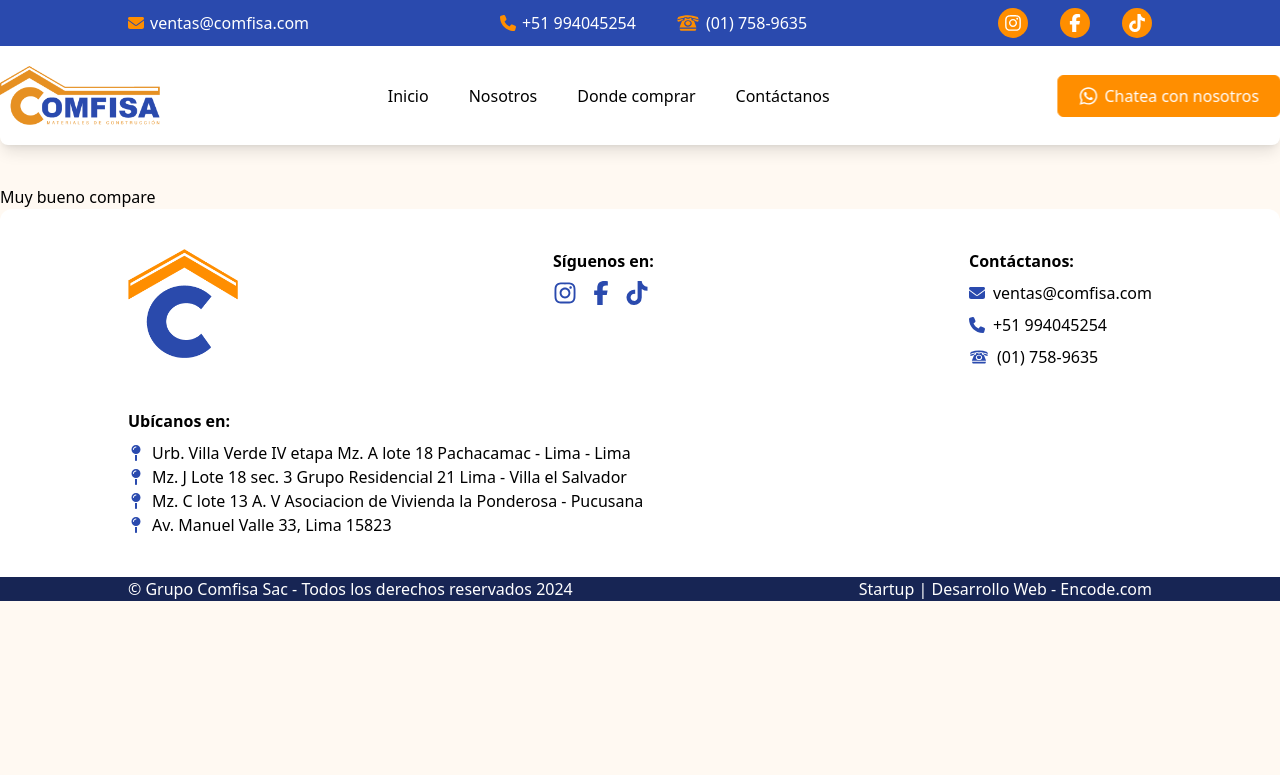
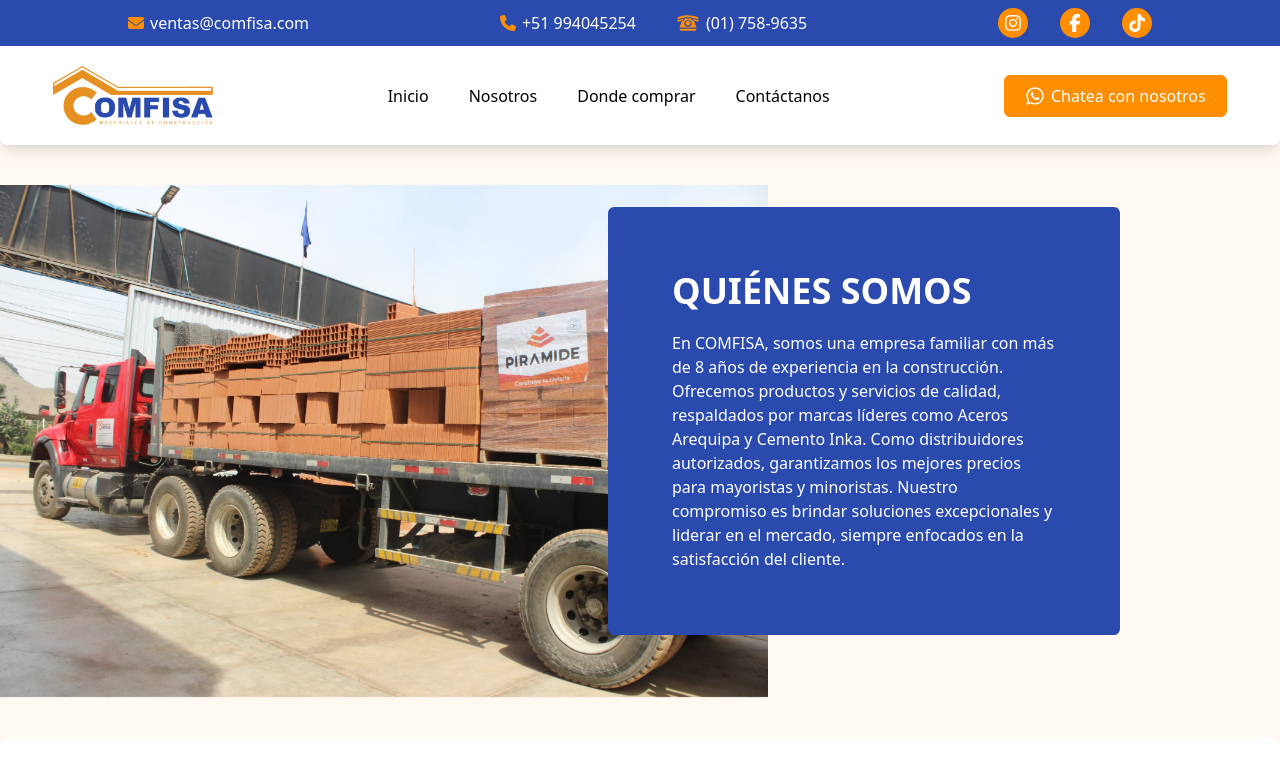
Before and after one commit to MiguelGuevara25/grupo-comfisa, a Next.js app: page /nosotros in a window 1280 px wide. Shown: the top 775 px of the page. Built offline with nearby package versions, Linux system fonts and the light colour scheme.

Commit message:
modal navbar completed and first part at about us page

```diff
--- a/src/app/layout.tsx
+++ b/src/app/layout.tsx
@@ -2,6 +2,7 @@ import type { Metadata } from "next";
 import localFont from "next/font/local";
 import Header from "@/components/Header";
 import Footer from "@/components/Footer";
+import { ReactNode } from "react";
 import "./globals.css";
 import "animate.css";
 
@@ -17,14 +18,15 @@ const geistMono = localFont({
 });
 
 export const metadata: Metadata = {
-  title: "Grupo Comfisa SAC",
-  description: "Generated by create next app",
+  title: `Grupo Comfisa SAC`,
+  description:
+    "Empresa de venta de materiales de construcción a por mayor y menor",
 };
 
 export default function RootLayout({
   children,
 }: Readonly<{
-  children: React.ReactNode;
+  children: ReactNode;
 }>) {
   return (
     <html lang="es">
--- a/src/app/nosotros/page.tsx
+++ b/src/app/nosotros/page.tsx
@@ -1,7 +1,25 @@
 export default function NosotrosPage() {
   return (
-    <div>
-      <h1>Muy bueno compare</h1>
+    <div className="mb-10 flex flex-col items-center lg:flex-row">
+      <div className="animate__fadeInLeft animate__animated lg:basis-3/5">
+        <img src="/photoAboutUs.jpg" alt="Foto sobre nosotros" />
+      </div>
+
+      <div className="animate__fadeInRight animate__animated mx-auto -mt-10 w-4/5 space-y-5 rounded-md bg-blue-comfisa p-10 text-white lg:-ml-20 lg:basis-2/5 lg:px-12 lg:py-8 xl:-ml-40 xl:p-16">
+        <h2 className="text-2xl font-bold uppercase xl:text-4xl">
+          Quiénes Somos
+        </h2>
+
+        <p className="text-pretty text-sm xl:text-base">
+          En COMFISA, somos una empresa familiar con más de 8 años de
+          experiencia en la construcción. Ofrecemos productos y servicios de
+          calidad, respaldados por marcas líderes como Aceros Arequipa y Cemento
+          Inka. Como distribuidores autorizados, garantizamos los mejores
+          precios para mayoristas y minoristas. Nuestro compromiso es brindar
+          soluciones excepcionales y liderar en el mercado, siempre enfocados en
+          la satisfacción del cliente.
+        </p>
+      </div>
     </div>
   );
 }
--- a/src/app/page.tsx
+++ b/src/app/page.tsx
@@ -1,13 +1,22 @@
 import Catalogo from "@/components/Catalogo";
 import Locales from "@/components/Locales";
 import Prueba from "@/components/Prueba";
+import { FaWhatsapp } from "react-icons/fa6";
 
 export default function Home() {
   return (
-    <div>
+    <main>
       <Prueba />
       <Catalogo />
       <Locales />
-    </div>
+
+      <a
+        href="https://wa.me/+51994045254"
+        target="_blank"
+        className="animate__animated animate__bounce animate__infinite fixed bottom-8 right-8 z-50 rounded-full bg-green-400 p-3 text-5xl text-white lg:hidden"
+      >
+        <FaWhatsapp />
+      </a>
+    </main>
   );
 }
--- /dev/null
+++ b/src/components/ModalNavbar.tsx
@@ -0,0 +1,68 @@
+import { links } from "@/data";
+import Image from "next/image";
+import Link from "next/link";
+import { FaFacebookF, FaInstagram, FaTiktok, FaXmark } from "react-icons/fa6";
+
+type ModalNavbarProps = {
+  handleCloseNavbarModal: () => void;
+  isClosing: boolean;
+};
+
+export default function ModalNavbar({
+  handleCloseNavbarModal,
+  isClosing,
+}: ModalNavbarProps) {
+  return (
+    <section
+      className={`animate__animated ${isClosing ? "animate__fadeOut" : "animate__fadeIn"} fixed inset-0 bg-black/50`}
+    >
+      <div
+        className={`${isClosing ? "animate__fadeOutRight" : "animate__fadeInRight"} animate__animated fixed right-0 top-0 flex h-full w-4/5 flex-col items-center justify-center gap-10 bg-white`}
+      >
+        <div className="absolute -left-3 top-10 w-max rounded-s-lg bg-blue-comfisa p-1 text-4xl text-white">
+          <FaXmark onClick={handleCloseNavbarModal} />
+        </div>
+
+        <div>
+          <a href="/">
+            <Image
+              width={110}
+              height={110}
+              src="/icoComfisa.png"
+              alt="Grupo Comfisa Sac"
+              onClick={handleCloseNavbarModal}
+            />
+          </a>
+        </div>
+
+        <ul className="flex flex-col gap-10 text-center">
+          {links.map(({ id, href, label }) => (
+            <li key={id}>
+              <Link
+                className="text-2xl transition-colors hover:text-orange-comfisa"
+                href={href}
+                onClick={handleCloseNavbarModal}
+              >
+                {label}
+              </Link>
+            </li>
+          ))}
+        </ul>
+
+        <ul className="flex items-center gap-8 text-white [&>li]:cursor-pointer [&>li]:rounded-full [&>li]:bg-orange-comfisa [&>li]:p-1.5 [&>li]:text-2xl">
+          <li>
+            <FaInstagram />
+          </li>
+
+          <li>
+            <FaFacebookF />
+          </li>
+
+          <li>
+            <FaTiktok />
+          </li>
+        </ul>
+      </div>
+    </section>
+  );
+}
--- a/src/components/Navbar.tsx
+++ b/src/components/Navbar.tsx
@@ -1,21 +1,62 @@
+"use client";
 import Link from "next/link";
+import { useEffect, useState } from "react";
+import { CgMenuMotion } from "react-icons/cg";
 import { FaWhatsapp } from "react-icons/fa6";
+import ModalNavbar from "./ModalNavbar";
+import { links } from "@/data";
 
 export default function Navbar() {
-  const links = [
-    { id: 1, href: "/", label: "Inicio" },
-    { id: 2, href: "/nosotros", label: "Nosotros" },
-    { id: 3, href: "/donde-comprar", label: "Donde comprar" },
-    { id: 4, href: "/contacto", label: "Contáctanos" },
-  ];
+  const [navbarModal, setNavbarModal] = useState(false);
+  const [isClosing, setIsClosing] = useState(false);
+
+  useEffect(() => {
+    if (navbarModal) {
+      document.body.classList.add("overflow-y-hidden");
+    } else {
+      document.body.classList.remove("overflow-y-hidden");
+    }
+
+    return () => {
+      document.body.classList.remove("overflow-y-hidden");
+    };
+  }, [navbarModal]);
+
+  const handleOpenNavbarModal = () => {
+    setNavbarModal(true);
+    setIsClosing(false);
+  };
+
+  const handleCloseNavbarModal = () => {
+    setIsClosing(true);
+    setTimeout(() => {
+      setNavbarModal(false);
+    }, 500);
+  };
 
   return (
-    <nav className="mx-auto flex max-w-screen-xl flex-col items-center justify-between py-5 lg:flex-row">
+    <nav className="mx-auto flex w-11/12 items-center justify-between py-5 xl:max-w-screen-xl">
       <div className="w-40">
-        <img src="/logoComfisa.png" alt="Logo de Comfisa" />
+        <a href="/">
+          <img src="/logoComfisa.png" alt="Logo de Comfisa" />
+        </a>
       </div>
 
-      <ul className="flex flex-col gap-10 lg:flex-row">
+      <div className="lg:hidden">
+        <CgMenuMotion
+          className="text-4xl text-orange-comfisa"
+          onClick={handleOpenNavbarModal}
+        />
+      </div>
+
+      {navbarModal && (
+        <ModalNavbar
+          handleCloseNavbarModal={handleCloseNavbarModal}
+          isClosing={isClosing}
+        />
+      )}
+
+      <ul className="hidden flex-col gap-10 lg:flex lg:flex-row">
         {links.map(({ id, href, label }) => (
           <li key={id}>
             <Link
@@ -28,7 +69,7 @@ export default function Navbar() {
         ))}
       </ul>
 
-      <div>
+      <div className="hidden lg:block">
         <a
           href="https://wa.me/+51994045254"
           target="_blank"
--- a/src/data/index.ts
+++ b/src/data/index.ts
@@ -18,3 +18,10 @@ export const directions = [
     address: "Av. Manuel Valle 33, Lima 15823",
   },
 ];
+
+export const links = [
+  { id: 1, href: "/", label: "Inicio" },
+  { id: 2, href: "/nosotros", label: "Nosotros" },
+  { id: 3, href: "/donde-comprar", label: "Donde comprar" },
+  { id: 4, href: "/contacto", label: "Contáctanos" },
+];
```
Also changed, not shown: public/photoAboutUs.jpg (added).
